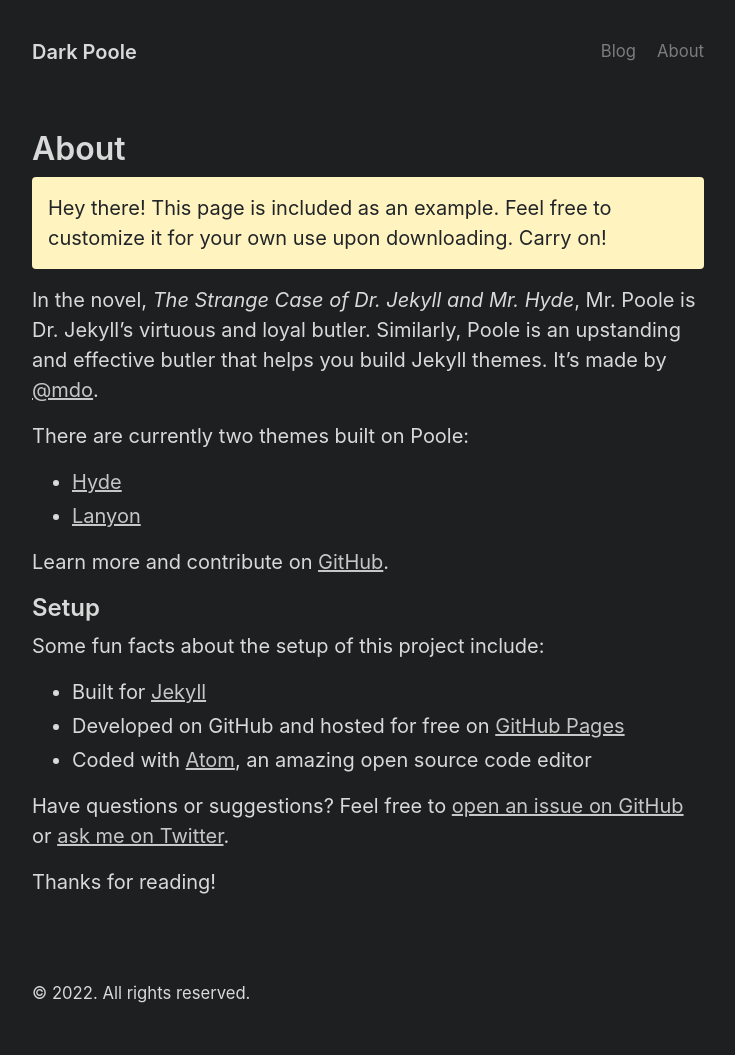
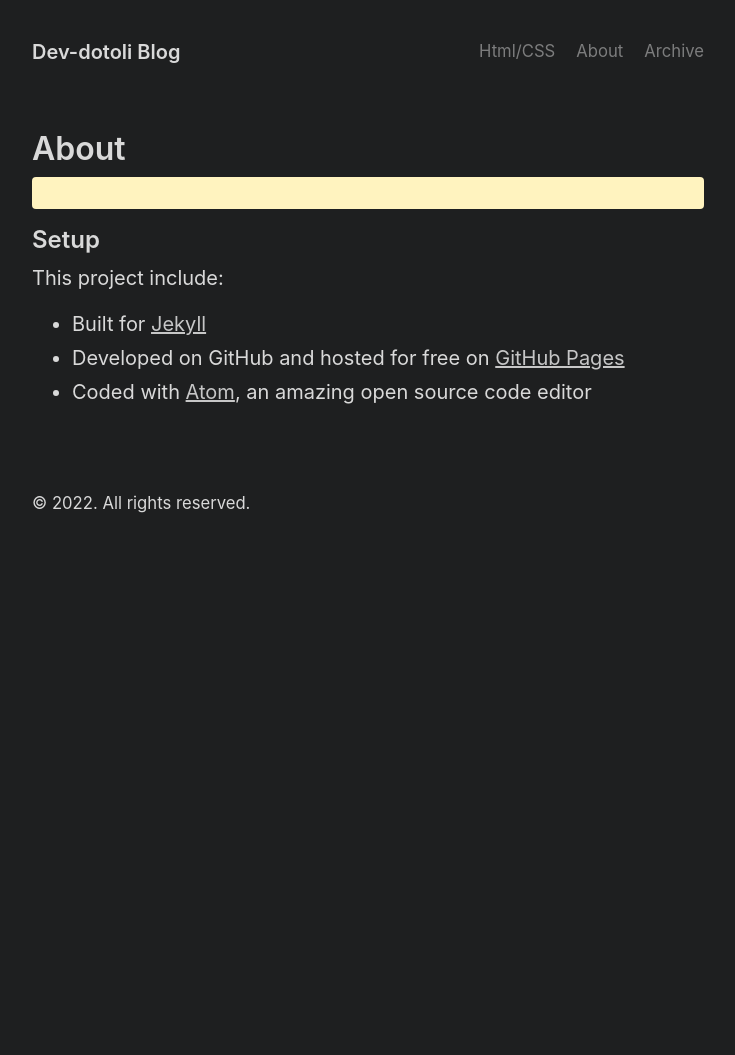
Before and after one commit to Dev-Dotoli/dev-dotoli.github.com, a Jekyll site: the page built from about.md, in a window 1280 px wide. Shown: the whole page, without its empty margins (272-1007 px from the left). Built offline with Jekyll 4.4.1, drawn with Linux system fonts in a browser that asks for light colours; after the commit the page ends 900 px from its top, so only the background shows below that.

```diff
--- a/Gemfile
+++ b/Gemfile
@@ -4,3 +4,5 @@ gem "jekyll"
 gem "jekyll-gist"
 gem "jekyll-paginate"
 gem "jekyll-seo-tag"
+
+gem "webrick", "~> 1.7"
--- a/_config.yml
+++ b/_config.yml
@@ -1,6 +1,6 @@
 # Setup
-title: Dark Poole
-url: https://getpoole.com
+title: Dev-dotoli Blog
+url: https://dev-dotoli.github.io/
 paginate: 1
 baseurl: ""
 permalink: pretty
@@ -41,8 +41,11 @@ version: 3.0.0
 
 # Navbar page list
 nav:
-  - title: Blog
-    url: /archive
+  - title: Html/CSS
+    url: /html
 
   - title: About
     url: /about
+
+  - title: Archive
+    url: /Archive
--- a/about.md
+++ b/about.md
@@ -4,26 +4,13 @@ title: About
 ---
 
 <p class="message">
-  Hey there! This page is included as an example. Feel free to customize it for your own use upon downloading. Carry on!
+
 </p>
-
-In the novel, *The Strange Case of Dr. Jekyll and Mr. Hyde*, Mr. Poole is Dr. Jekyll's virtuous and loyal butler. Similarly, Poole is an upstanding and effective butler that helps you build Jekyll themes. It's made by [@mdo](https://twitter.com/mdo).
-
-There are currently two themes built on Poole:
-
-- [Hyde](https://hyde.getpoole.com)
-- [Lanyon](https://lanyon.getpoole.com)
-
-Learn more and contribute on [GitHub](https://github.com/poole).
 
 ## Setup
 
-Some fun facts about the setup of this project include:
+This project include:
 
 - Built for [Jekyll](https://jekyllrb.com)
 - Developed on GitHub and hosted for free on [GitHub Pages](https://pages.github.com)
 - Coded with [Atom](https://atom.io), an amazing open source code editor
-
-Have questions or suggestions? Feel free to [open an issue on GitHub](https://github.com/poole/poole/issues/new) or [ask me on Twitter](https://twitter.com/mdo).
-
-Thanks for reading!
```
Also changed, not shown: Html.md (added, +16 -0 lines), archive.md (+9 -0 lines), Gemfile.lock.
